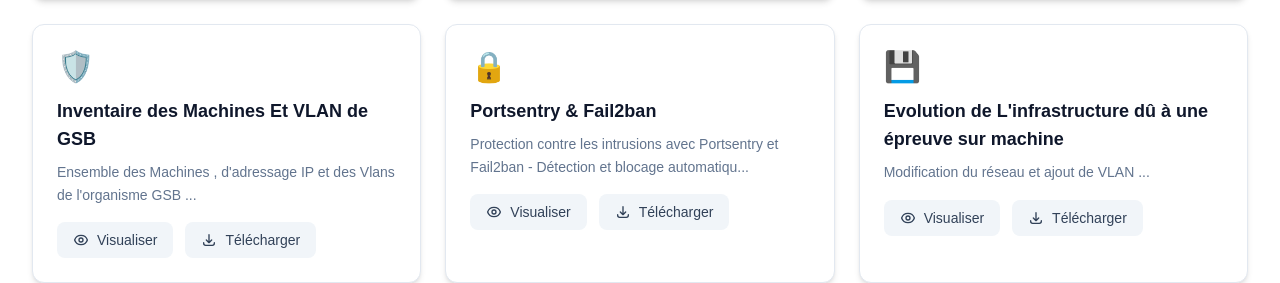
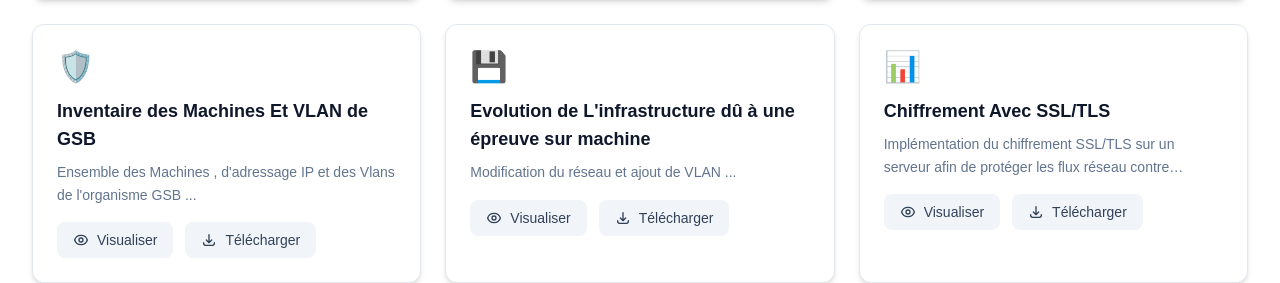
Before and after one commit to Mulho-MABIALA/danielle, a Next.js app: page /projets in a window 1280 px wide. Shown: the part 3096-3379 px from the top of the page. Built offline with nearby package versions, Linux system fonts and the light colour scheme.

Commit message:
Modification Projets

```diff
--- a/app/components/Projets.tsx
+++ b/app/components/Projets.tsx
@@ -120,12 +120,12 @@
       icon: '🛡️',
       pdf: '/inventaires_des_vlans_et_machines_de_gsb.pdf',
     },
-    {
-      title: 'Portsentry & Fail2ban',
-      description: 'Protection contre les intrusions avec Portsentry et Fail2ban - Détection et blocage automatiqu...',
-      icon: '🔒',
-      pdf: '/fail2ban.pdf',
-    },
+    // {
+    //   title: 'Portsentry & Fail2ban',
+    //   description: 'Protection contre les intrusions avec Portsentry et Fail2ban - Détection et blocage automatiqu...',
+    //   icon: '🔒',
+    //   pdf: '/fail2ban.pdf',
+    // },
     {
       title: 'Evolution de L\'infrastructure dû à une épreuve sur machine ',
       description: 'Modification du réseau et ajout de VLAN ...',
```
